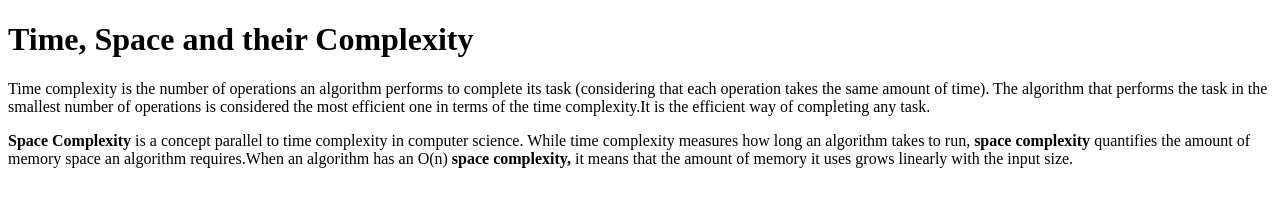
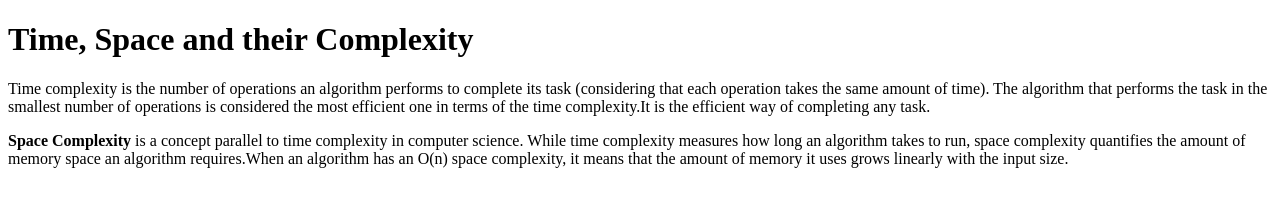
Before and after one commit to acciojob/time-and-space-complexity-sourabh-bansotiya, a website: page main.html in a window 1280 px wide. Drawn offline with Linux system fonts and the light colour scheme.

Commit message:
created a submission

```diff
--- a/main.html
+++ b/main.html
@@ -10,7 +10,7 @@
 	<!-- the entire body must be written by student -->
 	<h1>Time, Space and their Complexity</h1>
 	<p>Time complexity is the number of operations an algorithm performs to complete its task (considering that each operation takes the same amount of time). The algorithm that performs the task in the smallest number of operations is considered the most efficient one in terms of the time complexity.It is the efficient way of completing any task.</p>
-	<p><b>Space Complexity</b> is a concept parallel to time complexity in computer science. While time complexity measures how long an algorithm takes to run, <b>space complexity</b> quantifies the amount of memory space an algorithm requires.When an algorithm has an O(n) <b>space complexity,</b> it means that the amount of memory it uses grows linearly with the input size.</p>
+	<p><b>Space Complexity</b> is a concept parallel to time complexity in computer science. While time complexity measures how long an algorithm takes to run, space complexity quantifies the amount of memory space an algorithm requires.When an algorithm has an O(n) space complexity, it means that the amount of memory it uses grows linearly with the input size.</p>
     <script type="text/javascript" src="./script.js">
 </script>
 
```
